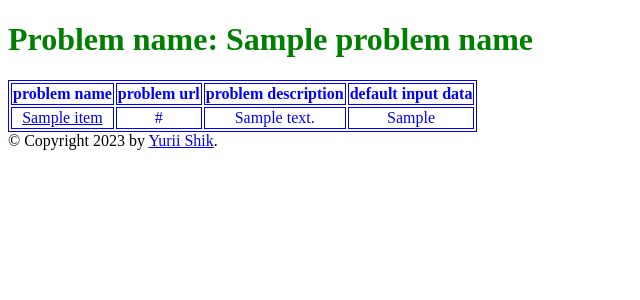
After one commit to MrYurchik/SomeProject, a FastAPI app: template templates/problem_list.html in a window 1280 px wide. The commit adds this page. Shown: the top 300 px of the page, without its empty margins (0-640 px from the left). Run offline with FastAPI, Linux system fonts and the light colour scheme; the template is opened without the code that fills it: most values are stand-ins (such as "Sample title", 1, 10 or a date in 2020).

Commit message:
reformation templates files

```diff
--- a/main.py
+++ b/main.py
@@ -27,14 +27,14 @@ async def get_problem(request: Request, problem_name: Optional[str] = None):
 
     if problem_name:
         if problem_name in content:
-            return templates.TemplateResponse("item.html",
+            return templates.TemplateResponse("problem_list.html",
                                               {"request": request, "id": problem_name, "items": content[problem_name]})
         else:
             return templates.TemplateResponse("error.html", {"request": request,
                                                              "error_massage": f"No course wih name {problem_name}.\n All available names {list(content.keys())}"})
 
     else:
-        return templates.TemplateResponse("item.html", {"request": request, "id": problem_name, "items": []})
+        return templates.TemplateResponse("problem_list.html", {"request": request, "id": problem_name, "items": []})
 
 
 @app.get("/view_problem/{problem_id}", response_class=HTMLResponse)
--- /dev/null
+++ b/templates/base.html
@@ -0,0 +1,17 @@
+<!DOCTYPE html>
+<html lang="en">
+<head>
+    {% block head %}
+    <link href="{{ url_for('static', path='/styles.css') }}" rel="stylesheet">
+    <title>{% block title %}{% endblock %} - My Webpage</title>
+    {% endblock %}
+</head>
+<body>
+    <div id="content">{% block content %}{% endblock %}</div>
+    <div id="footer">
+        {% block footer %}
+        &copy; Copyright 2023 by <a href="https://github.com/MrYurchik">Yurii Shik</a>.
+        {% endblock %}
+    </div>
+</body>
+</html>
--- /dev/null
+++ b/templates/problem_list.html
@@ -0,0 +1,28 @@
+{% extends "base.html" %}
+{% block title %}Index{% endblock %}
+{% block head %}
+{{ super() }}
+<style type="text/css">
+        .important { color: #336699; }
+
+</style>
+{% endblock %}
+{% block content %}
+<h1>Problem name: {{ problem_name }}</h1>
+<table>
+    <tr>
+        <th>problem name</th>
+        <th>problem url</th>
+        <th>problem description</th>
+        <th>default input data</th>
+    </tr>
+    {% for item in items %}
+    <tr>
+        <td><a href={{item.local_url}}> {{item.problem_name}}</a></td>
+        <td>{{item.problem_url}}</td>
+        <td>{{item.problem_description}}</td>
+        <td>{{item.default_input_data}}</td>
+    </tr>
+    {% endfor %}
+</table>
+{% endblock %}
```
Also changed, not shown: templates/error.html (+7 -10 lines), templates/problem_solver.html (+6 -11 lines).
